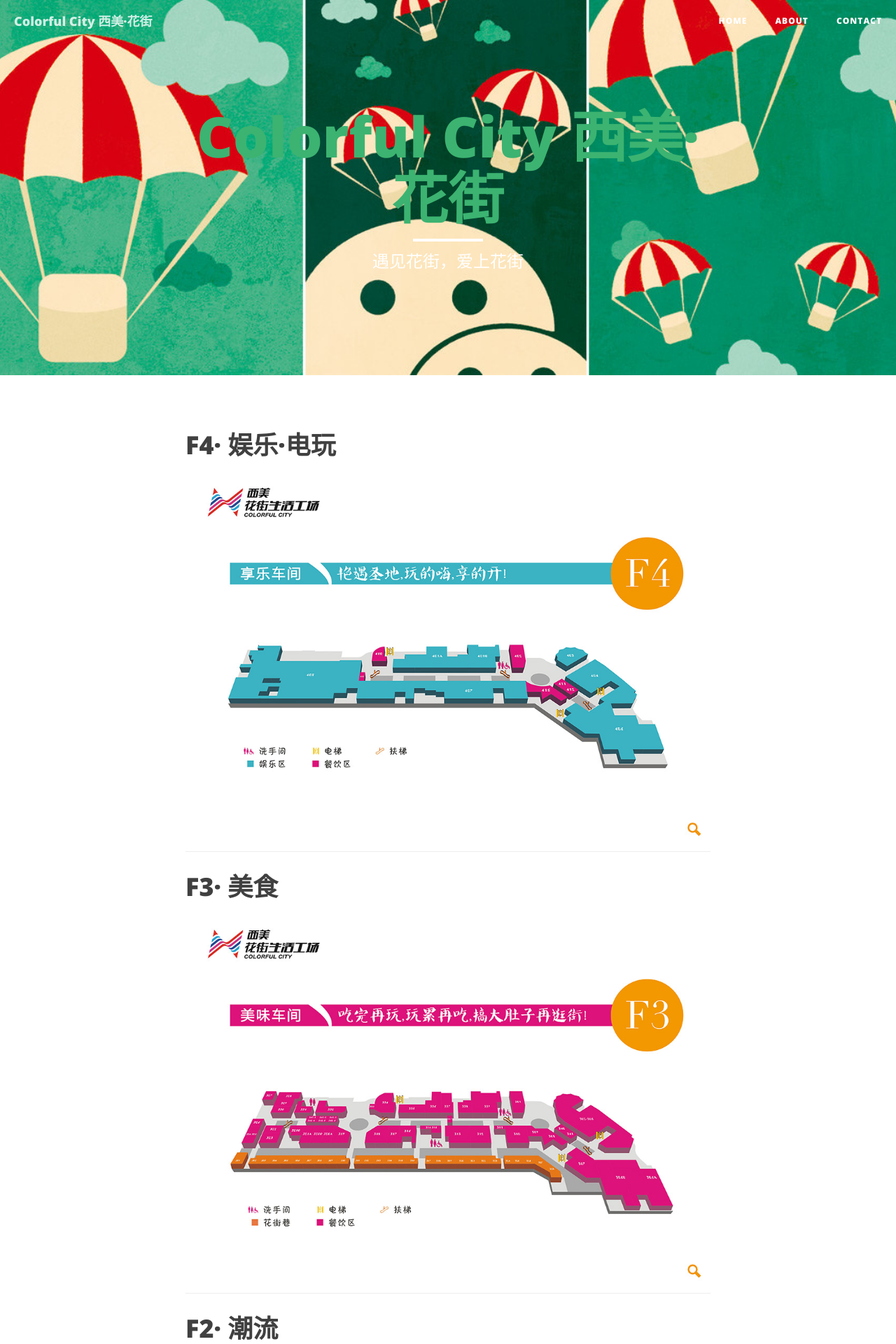
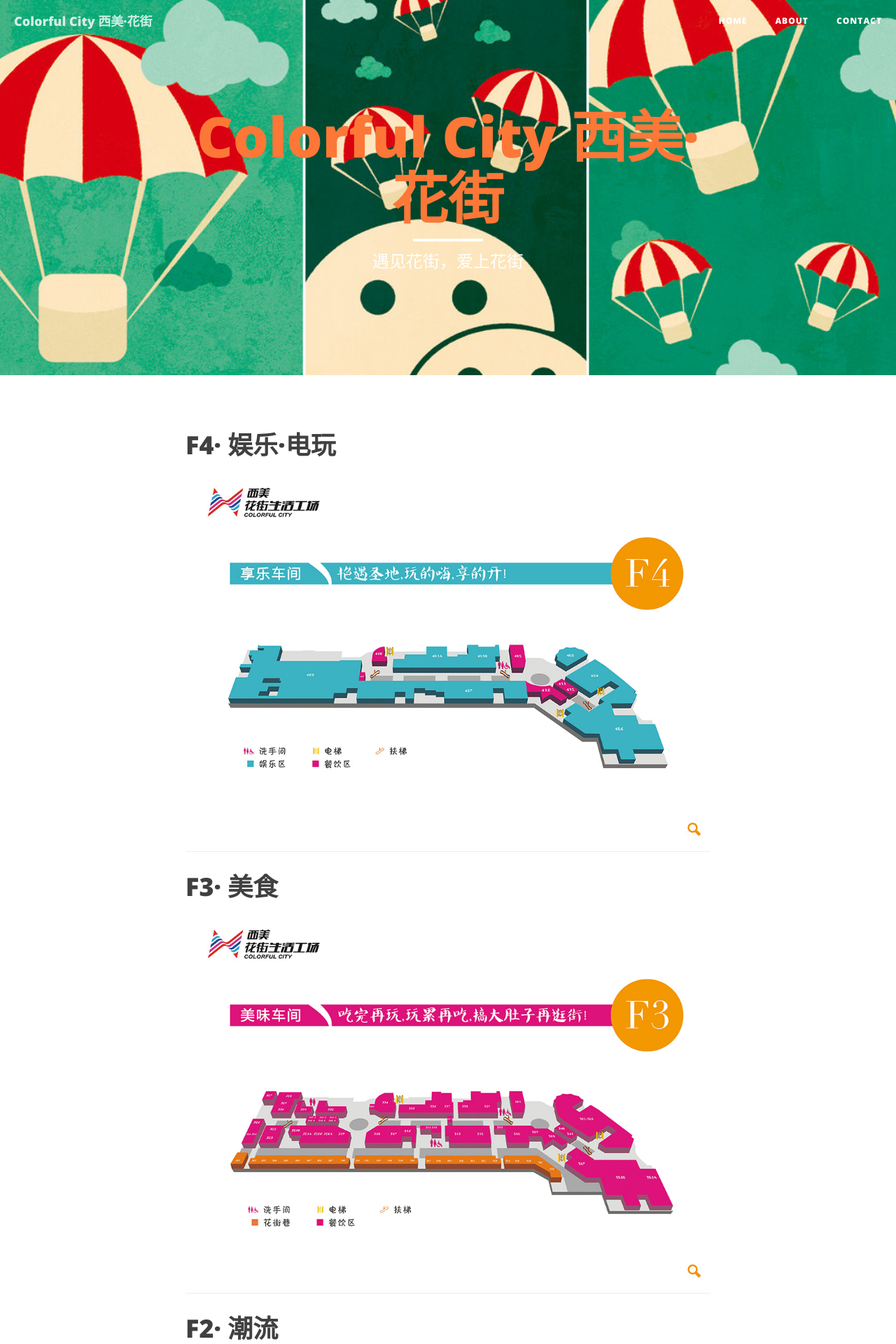
Before and after one commit to dongyupu/colorfulcity, a Jekyll site: the page built from index.html, in a window 1280 px wide. Shown: the top 1920 px of the page at 70% size. Built offline with Jekyll 4.4.1, drawn with Linux system fonts in a browser that asks for light colours; nearby versions of some CDN libraries; the list of posts is cut into pages by our own code; comment, search, counter and statistics services are not loaded.

Commit message:
change h1 clor #FD7737

```diff
--- a/css/clean-blog.css
+++ b/css/clean-blog.css
@@ -158,7 +158,7 @@
 .intro-header .page-heading h1 {
   margin-top: 0;
   font-size: 50px;
-   color: MediumSeaGreen;
+   color: #FD7737;
 }
 .intro-header .site-heading .subheading,
 .intro-header .page-heading .subheading {
```
